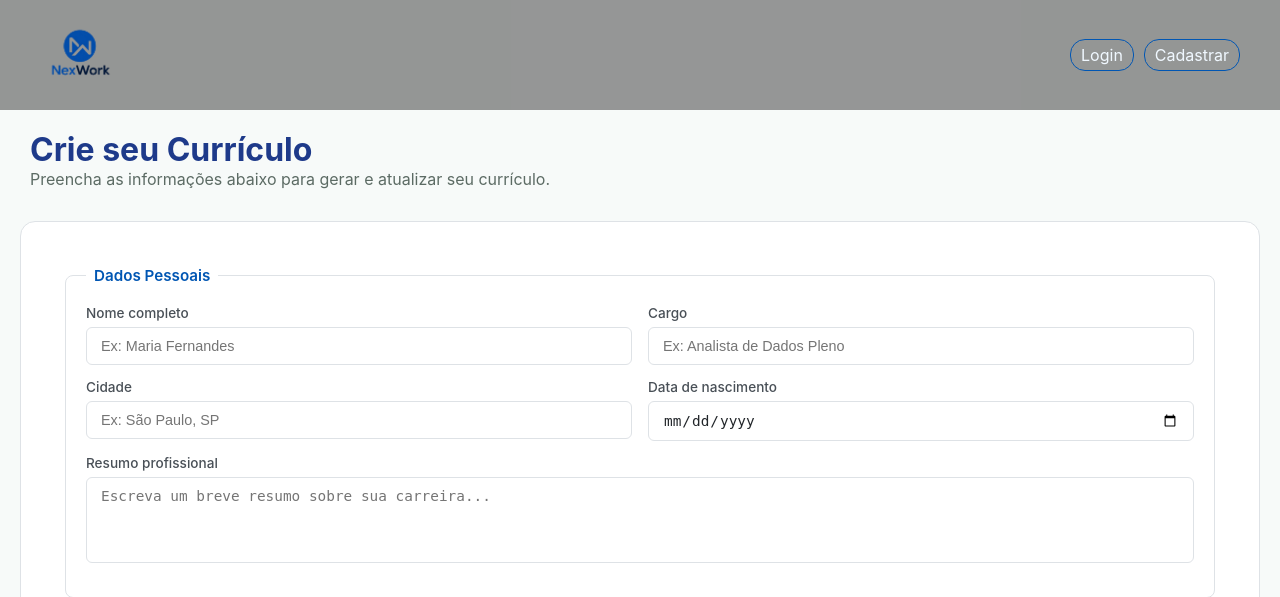
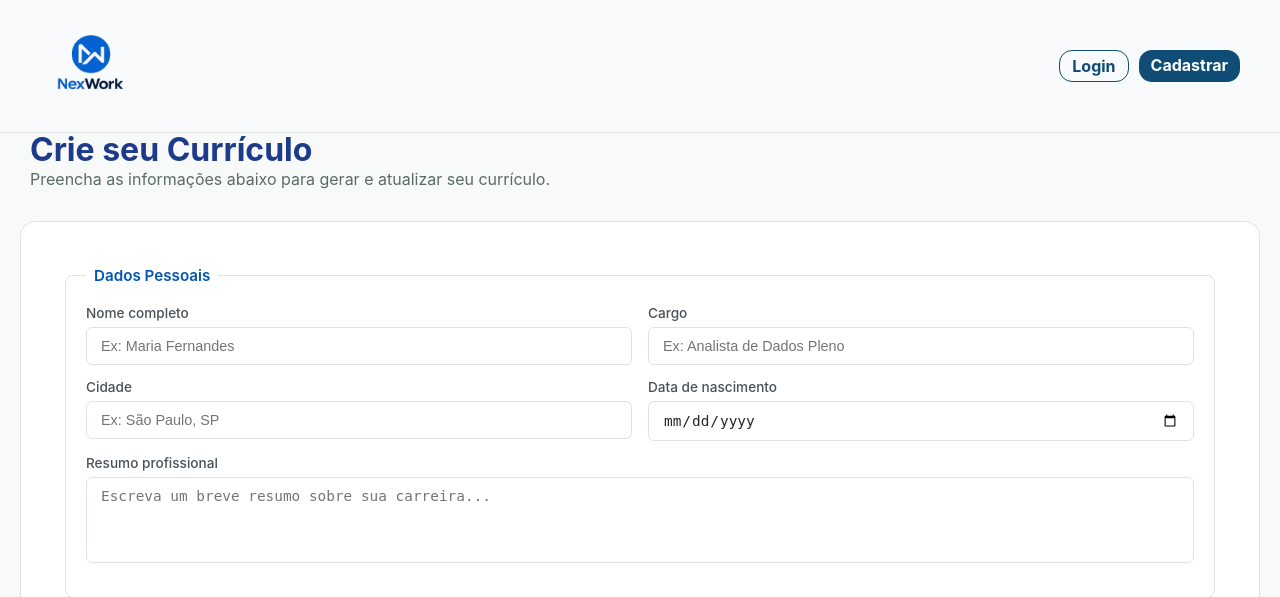
Before and after one commit to gust4vo-leg/curriculo, a PHP site: page / in a window 1280 px wide. Shown: the top 597 px of the page. Run offline with PHP 8.4, Linux system fonts and the light colour scheme.

Commit message:
Estilização da header

```diff
--- a/css/global.css
+++ b/css/global.css
@@ -7,7 +7,7 @@
     --accent: #0f4d76;
     --accent-soft: #eef5f475;
     --gold: #c98a1f;
-
+    --header: #f8fafb;
     --cor-fundo-modal: #ffffff;
     --cor-primaria: #0056b3;
     --cor-primaria-hover: #004085;
--- a/partials/css/header.css
+++ b/partials/css/header.css
@@ -9,7 +9,8 @@
     top: 0;
     width: 100%;
     padding: 15px 40px;
-    background: rgba(0, 0, 0, 0.4);
+    background: var(--header);
+    border-bottom: 1px solid var(--line);
     z-index: 1000;
 }
 
@@ -21,7 +22,7 @@
 }
 
 .logo {
-    width: 80px;
+    width: 8vw;
 }
 
 .topo-direito {
@@ -30,9 +31,30 @@
 }
 
 .topo-direito a {
-    border: 1px solid var(--cor-primaria);
     text-decoration: none;
-    color: aliceblue;
-    padding: 5px 10px;
-    border-radius: 15px;
+    padding: 5px 12px;
+    border-radius: 13px;
+    font-weight: bold;
+    text-align: center;
+    align-items: center;
 }
+
+.login {
+    background: transparent;
+    color: var(--accent);
+    border: 1px solid var(--accent);
+}
+
+.login:hover{
+    box-shadow: 0 0 3px var(--accent);
+    transition: .3s ease;
+}
+
+.cadastrar{
+    background: var(--accent);
+    color: #fff;
+}
+
+.cadastrar:hover{
+    background: #0c4062;
+}
--- a/partials/header.php
+++ b/partials/header.php
@@ -1,6 +1,6 @@
 <header class="topo">
     <div class="topo-menu">
-        <img src="imagens/logo.png" class="logo">
+        <img src="imagens/logoTrans.png" class="logo">
 
       <div class="topo-direito">
         <a href="login.php" class="login">Login</a>
```
Also changed, not shown: imagens/logoBra.png (added), imagens/logoTrans.png (added).
